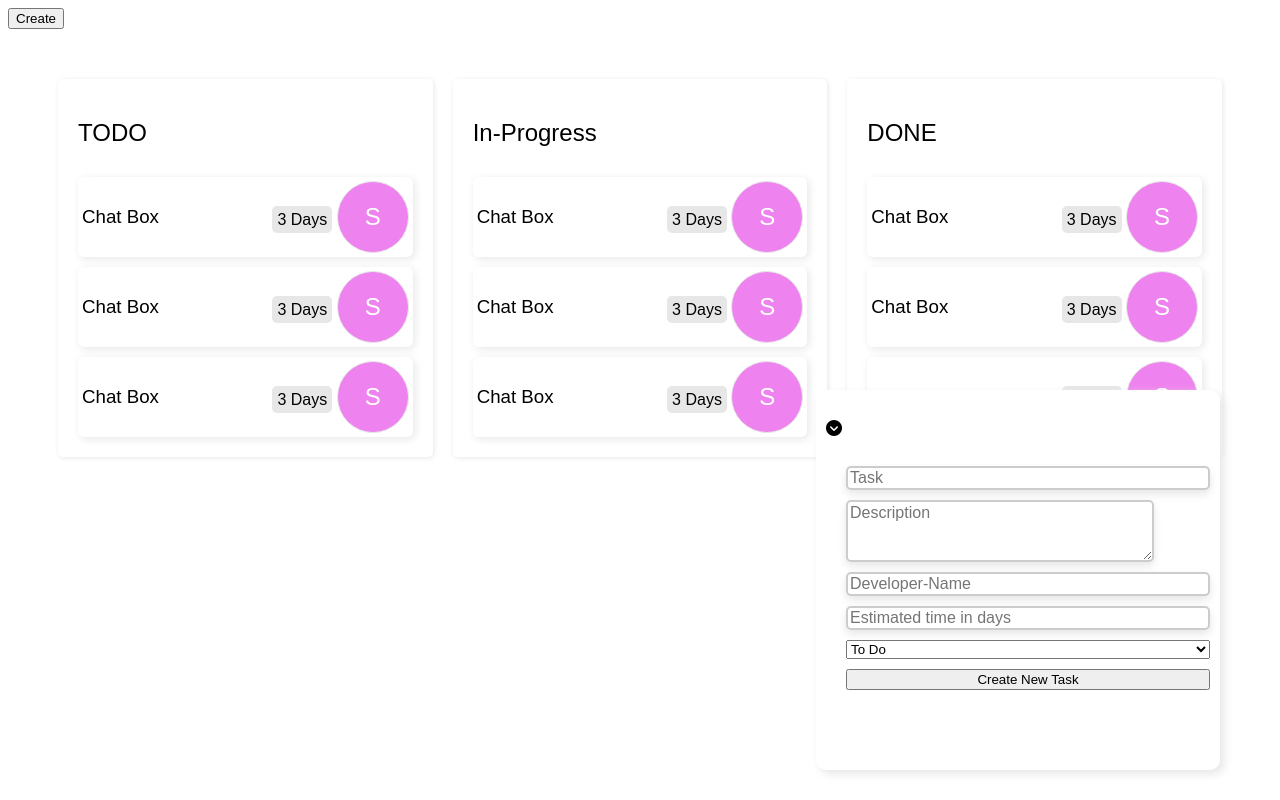
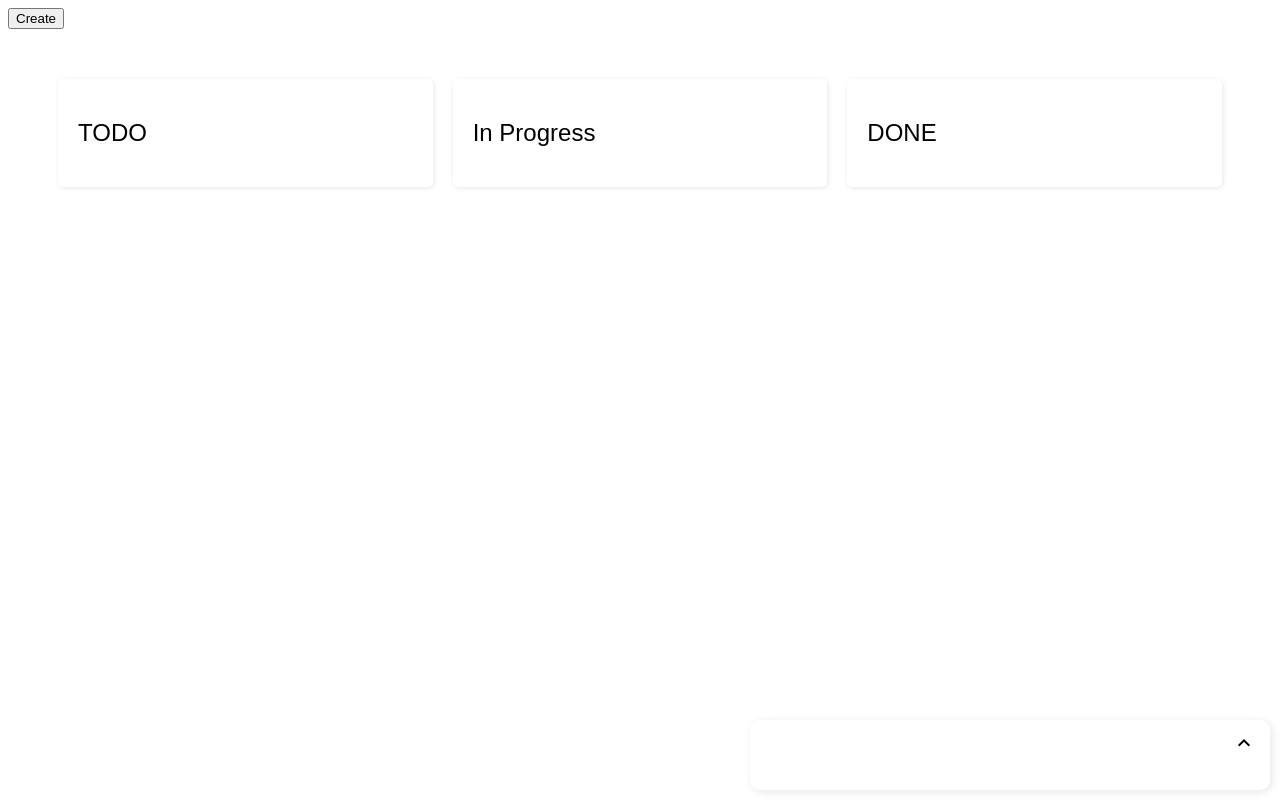
Before and after one commit to Tarun-Bavra/Jira-lite, a plain HTML site: page index.html in a window 1280 px wide. Drawn offline with nearby package versions, Linux system fonts and the light colour scheme.

Commit message:
Jira Lite pop-up

```diff
--- a/index.html
+++ b/index.html
@@ -5,99 +5,42 @@
     <meta name="viewport" content="width=device-width" , initial-scale=1.0" />
     <title>Jira-Dashboard</title>
     <link rel="stylesheet" href="./style.css" />
+    <!-- <link
+      rel="stylesheet"
+      href="https://cdnjs.cloudflare.com/ajax/libs/font-awesome/6.6.0/css/all.min.css"
+    /> -->
     <link
       rel="stylesheet"
-      href="https://cdnjs.cloudflare.com/ajax/libs/font-awesome/6.6.0/css/all.min.css"
+      href="https://fonts.googleapis.com/css2?family=Material+Symbols+Outlined:opsz,wght,FILL,GRAD@24,400,0,0"
     />
   </head>
 
   <body>
     <button>Create</button>
     <main>
-      <section class="container" id="todo">
+      <section class="container" id="TODO">
         <h2>TODO</h2>
-        <div class="task-card" title="This is a Dummy Task">
-          <h3>Chat Box</h3>
-          <div>
-            <span class="badge">3 Days</span>
-            <span class="image">S</span>
-          </div>
-        </div>
-        <div class="task-card" title="This is a Dummy Task">
-          <h3>Chat Box</h3>
-          <div>
-            <span class="badge">3 Days</span>
-            <span class="image">S</span>
-          </div>
-        </div>
-        <div class="task-card" title="This is a Dummy Task">
-          <h3>Chat Box</h3>
-          <div>
-            <span class="badge">3 Days</span>
-            <span class="image">S</span>
-          </div>
-        </div>
       </section>
-      <section class="container" id="in-progress">
-        <h2>In-Progress</h2>
-        <div class="task-card" title="This is a Dummy Task">
-          <h3>Chat Box</h3>
-          <div>
-            <span class="badge">3 Days</span>
-            <span class="image">S</span>
-          </div>
-        </div>
-        <div class="task-card" title="This is a Dummy Task">
-          <h3>Chat Box</h3>
-          <div>
-            <span class="badge">3 Days</span>
-            <span class="image">S</span>
-          </div>
-        </div>
-        <div class="task-card" title="This is a Dummy Task">
-          <h3>Chat Box</h3>
-          <div>
-            <span class="badge">3 Days</span>
-            <span class="image">S</span>
-          </div>
-        </div>
+      <section class="container" id="INPROGRESS">
+        <h2>In Progress</h2>
       </section>
-      <section class="container" id="done">
+      <section class="container" id="DONE">
         <h2>DONE</h2>
-        <div class="task-card" title="This is a Dummy Task">
-          <h3>Chat Box</h3>
-          <div>
-            <span class="badge">3 Days</span>
-            <span class="image">S</span>
-          </div>
-        </div>
-        <div class="task-card" title="This is a Dummy Task">
-          <h3>Chat Box</h3>
-          <div>
-            <span class="badge">3 Days</span>
-            <span class="image">S</span>
-          </div>
-        </div>
-        <div class="task-card" title="This is a Dummy Task">
-          <h3>Chat Box</h3>
-          <div>
-            <span class="badge">3 Days</span>
-            <span class="image">S</span>
-          </div>
-        </div>
       </section>
     </main>
     <!-- PopUp -->
-    <section class="modal">
+    <section class="modal hide-modal" id="modal">
       <!-- form -->
       <!-- fa-chevron-circle-down -->
-      <i class="fa fa-chevron-circle-down" aria-hidden="true"></i>
-      <form id="Create-task-form">
-        <span class="toggle-icon" id="toggleIcon">▼▲</span>
-        <input type="text" name="title" placeholder="Task" required />
+      <!-- <i class="fa fa-chevron-circle-down" aria-hidden="true"></i> -->
+      <span class="material-symbols-outlined toggle" onclick="toggleModal(this)"> keyboard_arrow_up </span>
+      <!-- <span class="material-symbols-outlined toggle"> collapse_all </span> -->
+      <form id="create-task-form">
+        <!-- <span class="toggle-icon" id="toggleIcon">▼▲</span> -->
+        <input type="text" name="title" placeholder="Task Title" required />
         <textarea
           name="description"
-          placeholder="Description"
+          placeholder="Task Description"
           rows="3"
           cols="30"
           required
@@ -105,7 +48,7 @@
         <input
           type="text"
           name="developer"
-          placeholder="Developer-Name"
+          placeholder="Developer Name"
           required
         />
         <input
@@ -114,7 +57,7 @@
           placeholder="Estimated time in days"
           required
         />
-        <select id="status" name="status" required>
+        <select name="status" required>
           <option value="TODO">To Do</option>
           <option value="INPROGRESS">In Progress</option>
           <option value="DONE">Done</option>
--- a/script.js
+++ b/script.js
@@ -1,8 +1,8 @@
 const form = document.getElementById("create-task-form");
-
-form.addEventListener("submit", (eventDetails) => {
-  eventDetails.preventDefault();
-  const taskStatus = document.getElementById("status").value;
+const modal = document.getElementById("modal");
+form.addEventListener("submit", (e) => {
+  e.preventDefault();
+  const taskStatus = form.status.value; // TODO | INPROGRESS | DONE
 
   const taskInfo = {
     title: form.title.value,
@@ -10,15 +10,27 @@ form.addEventListener("submit", (eventDetails) => {
     developer: form.developer.value,
     estimate: form.estimate.value,
   };
-  console.log(taskInfo);
+
+  const taskCard = document.createElement("div");
+  taskCard.className = "task-card";
+  taskCard.title = taskInfo.description;
+
+  taskCard.innerHTML = `
+  <h3>${taskInfo.title}</h3>
+  <div>
+    <span class="badge">${taskInfo.estimate} Days</span>
+    <span class="image">${taskInfo.developer[0].toUpperCase()}</span>
+  </div>
+`;
+
+  const taskContainer = document.getElementById(taskStatus);
+  taskContainer.appendChild(taskCard);
 });
 
-
-
-//  <div class="task-card" title="This is a Dummy Task">
-//   <h3>Chat Box</h3>
-//   <div>
-//     <span class="badge">3 Days</span>
-//     <span class="image">S</span>
-//   </div>
-// </div>
+function toggleModal(element) {
+  modal.classList.toggle("hide-modal");
+  //when hide-modal is present the innerText of icon = keyboard_arrow_up : keyboard_arrow_down
+  element.innerText = modal.classList.contains("hide-modal")
+    ? "keyboard_arrow_up"
+    : "keyboard_arrow_down";
+}
--- a/style.css
+++ b/style.css
@@ -49,29 +49,37 @@ main {
   padding: 50px;
 }
 .modal {
-  width: 30%;
-  height: 40%;
+  width: 500px;
   position: fixed;
-  bottom: 30px;
-  right: 60px;
+  bottom: 10px;
+  right: 10px;
   border-radius: 10px;
-  box-shadow: 4px 4px 10px #e7e7e7;
   padding: 30px 10px;
-  z-index: 100;
-  background-color:white;
-  /* background-color: #f1efef; */
-  overflow-x:hidden;
+  z-index: 10;
+  background-color: white;
+  box-shadow: 2px 2px 10px #e7e7e7;
+  /* top:90vh */
 }
 form {
   display: flex;
   flex-direction: column;
   gap: 10px;
   padding-left: 20px;
+  margin-top: 30px;
 }
-#toggleIcon {
+/* #toggleIcon {
   position: relative;
   left: 420px;
   bottom: 40px;
+} */
+.toggle {
+  position: absolute;
+  top: 1px;
+  right: 4px;
+  padding: 5px;
+  border-radius: 50%;
+  cursor: pointer;
+  margin: 5px;
 }
 input {
   font-size: 16px;
@@ -96,3 +104,10 @@ textarea:focus {
   border-color: #4991dd;
   box-shadow: 0 4px 8px rgba(0, 123, 255, 0.2);
 }
+
+.hide-modal {
+  top: 90vh;
+}
+.hide-modal form {
+  display: none;
+}
```
